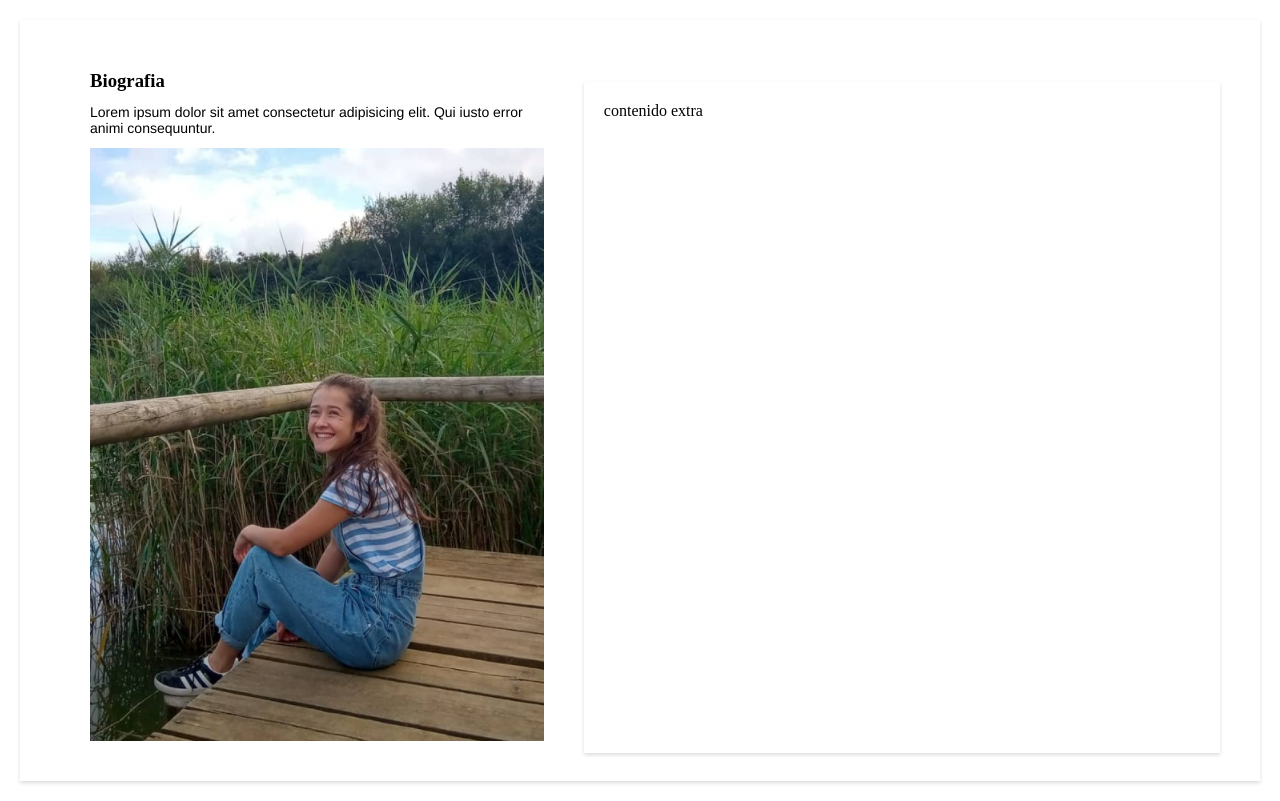
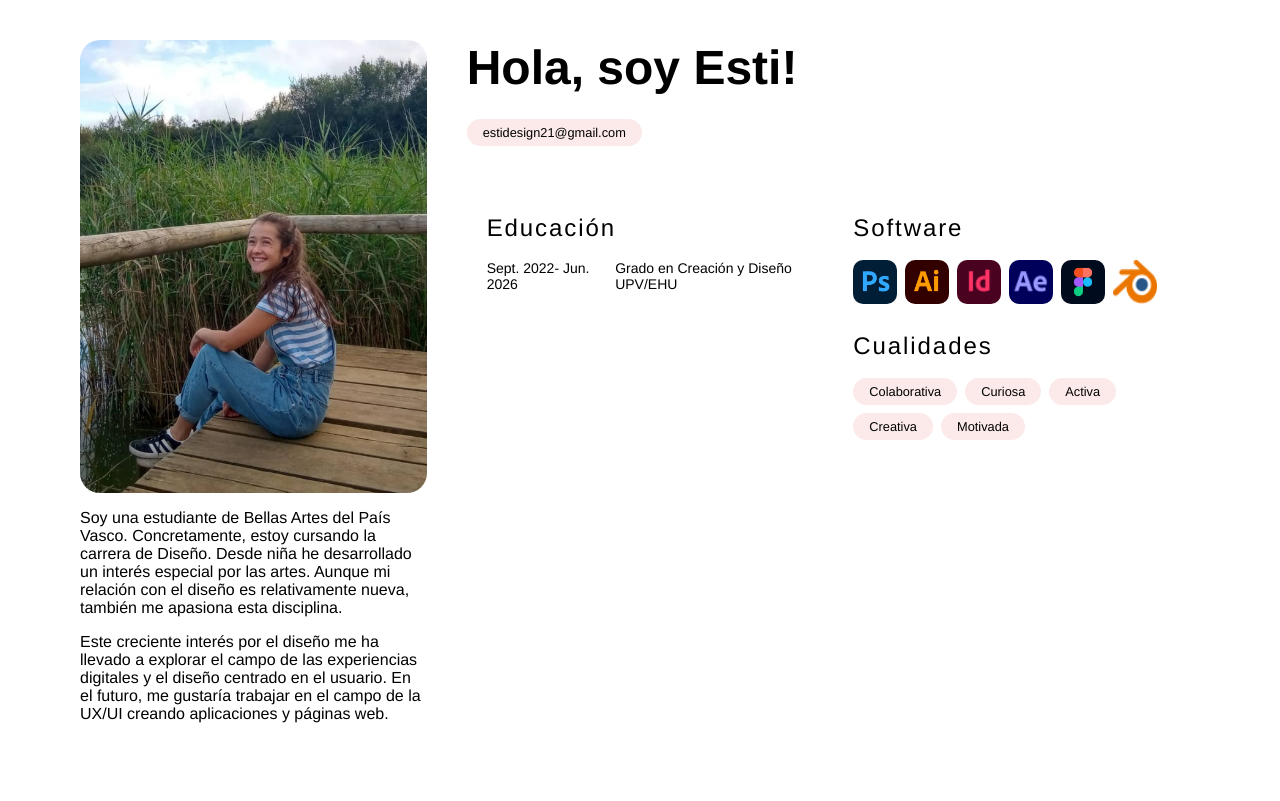
Before and after one commit to esti2127/proyecto-personal, a plain HTML site: page biografia.html in a window 1280 px wide. Drawn offline with Linux system fonts and the light colour scheme.

Commit message:
archivos actualizados

```diff
--- a/biografia.html
+++ b/biografia.html
@@ -1,34 +1,83 @@
 <!DOCTYPE html>
-<html lang="en">
+<html lang="es">
 <head>
   <meta charset="UTF-8">
   <meta name="viewport" content="width=device-width, initial-scale=1.0">
   <link rel="stylesheet" href="main.css">
-  <title>Document</title>
+  <title>Biografia- Esti</title>
 </head>
 
-<body>
+<body class="bio">
 
   <div class="contenido">
 
     <section class="description">
-      <article>
-        <h1 id="biografia">Biografia</h1>
-        <p id="biotext">Lorem ipsum dolor sit amet consectetur
-        adipisicing elit. Qui iusto error animi consequuntur.
-        </p>
 
-        <div class="img">
-          <figure class="contfoto">
-          <img src="fotoBiografia.png" alt="Mi imagen" title="Viaje en globo">
-          </figure>
-        </div>
-
-      </article>
+        <h1 id="biografia">Hola, soy Esti!</h1>
+        <a id="correo" href="estidesign21@gmail.com">estidesign21@gmail.com</a>
 
     </section>
 
-    <aside class="extra">contenido extra</aside>
+    <section class="img">
+
+          <figure class="contfoto">
+          <img src="fotoBiografia.png" alt="Mi imagen" title="foto biografia Esti">
+          </figure>
+
+        <p class="biotext">Soy una estudiante de Bellas Artes del País Vasco. Concretamente, estoy cursando la carrera de Diseño. Desde niña he desarrollado un interés especial por las artes. Aunque mi relación con el diseño es relativamente nueva, también me apasiona esta disciplina.</p>
+        <p class="biotext">Este creciente interés por el diseño me ha llevado a explorar el campo de las experiencias digitales y el diseño centrado en el usuario. En el futuro, me gustaría trabajar en el campo de la UX/UI creando aplicaciones y páginas web.</p>
+
+    </section>
+
+    <section class="skills">
+
+      <div class="educacion">
+
+          <h2 class=" subtitulo">Educación</h2>
+
+          <div class="carrera">
+
+            <p>Sept. 2022- Jun. 2026</p>
+            <p>Grado en Creación y Diseño UPV/EHU</p>
+
+          </div>
+
+      </div>
+
+      <div class="software">
+
+        <h2 class=" subtitulo">Software</h2>
+
+        <div class="software_icons">
+
+          <img class="icono" src="Photoshop.png" title="Ps icon">
+          <img class="icono" src="Illustrator.png" title="Ps icon">
+          <img class="icono" src="InDesign.png" title="Ps icon">
+          <img class="icono" src="After Effects.png" title="Ps icon">
+          <img class="icono" src="Figma.png" title="Ps icon">
+          <img class="icono" src="Blender.png" title="Ps icon">
+
+        </div>
+
+      </div>
+
+      <div class="cualidades">
+
+        <h2 class=" subtitulo"> Cualidades</h2>
+
+        <div class="tags">
+
+          <span class="tag">Colaborativa</span>
+          <span class="tag">Curiosa</span>
+          <span class="tag">Activa</span>
+          <span class="tag">Creativa</span>
+          <span class="tag">Motivada</span>
+
+        </div>
+
+      </div>
+
+    </section>
 
   </div>
 
--- a/main.css
+++ b/main.css
@@ -4,15 +4,159 @@
   box-sizing: border-box;
 }
 
+.bio {
+
+  font-family: Helvetica, sans-serif;
+  background: white;
+  color: black;
+
+}
+
+.contenido {
+  display:flex;
+  flex-direction:column;
+  max-width: 1200px;
+  margin: 0 auto;
+  padding: 32px 20px;
+  gap: 32px;
+}
+
+.description {
+  display:flex;
+  flex-direction: column;
+  gap: 12px;
+}
+
+#biografia {
+  font-size: 3rem;
+  font-weight: 700;
+  margin-bottom: 12px;
+}
+
+#correo, .tag {
+  display:inline-block;
+  text-decoration: none;
+  font-size: 0.8rem;
+  padding: 6px 16px;
+  box-sizing: border-box;
+  border-radius: 20px;
+  background-color: rgb(252, 234, 234);
+  width: fit-content;
+
+
+}
+
+.img {
+
+  display: flex;
+  flex-direction: column;
+  gap: 16px;
+}
+
+.contfoto {
+  width: 100%;
+}
+
+.contfoto img {
+  width:100%;
+  height: auto;
+  display:block;
+  border-radius: 20px;
+  object-fit: cover;
+}
+
+.tags {
+   display: flex;
+  flex-wrap: wrap;
+  gap: 8px;
+
+}
+
+.biotext {
+
+  font-size: 1rem;
+
+}
+
+.skills {
+  display:flex;
+  flex-direction: column;
+  gap:28px;
+
+}
+
+.skills > .educacion, .software, .cualidades {
+
+  display: flex;
+  flex-direction: column;
+  gap: 12px;
+
+}
+
+.subtitulo {
+
+  font-weight: 400;
+  letter-spacing: 0.08em;
+  padding-bottom: 6px;
+
+}
+
+.skills > * {
+
+  font-size: 1 rem;
+
+}
+
+.skills > p {
+
+  margin-top:8px;
+  display:flex;
+  flex-direction: row;
+
+}
+
+.skills > h2 {
+
+  font-weight: 700;
+  margin-bottom: 20px;
+
+}
+
+.carrera {
+
+  display: flex;
+  flex-direction: row;
+  gap: 16px;
+
+}
+
+.software_icons {
+
+  display: flex;
+  flex-wrap: wrap;
+  gap: 8px;
+
+}
+
+.icono {
+
+  width: 44px;
+  height: 44px;
+  border-radius: 10px;
+  display: flex;
+
+}
+
+
 .links {
-  margin: 50px;
+  margin: 25px;
   border: 0.1rem solid;
   border-radius: 8px;
-  padding:20px;
+  padding:8px;
   display:flex;
   flex-direction: column;
-  /*align-items: center;*/
-
+  min-width: min-content;
+  text-align: center;
 
 }
 
@@ -27,78 +171,87 @@
 }
 
 .menu {
-  display:flex;
+
+  width: 100%;
+  padding:20px 32px;
+  /*display:flex;
   flex-direction: column;
   align-items: center;
   background-color: white;
-  font-family: Helvetica, sans-serif;
+  font-family: Helvetica, sans-serif;*/
 
-}
-
-article {
-  overflow: auto;
-  margin:20px;
 }
 
 .nav-links {
   display:flex;
   flex-direction: column;
   list-style: none;
-
+  justify-content: center;
+  font-family: Helvetica, sans-serif;
 
 }
 
 li {
-  margin:12px;
+  margin:8px;
 }
 
 a {
   color: black;
-  font-size:20px;
+  font-size:16px;
+  text-decoration: none;
+
 }
 
 a:hover {
   color: rgb(0, 159, 228);
 }
 
+.portada {
+
+  flex:1;
+  display: flex;
+  flex-direction: column;
+
+}
+
+.portada_texto {
+
+  display: flex;
+  flex-direction: column;
+  padding: 40px 32px 32px;
+  flex: 1;
+  align-items: center;
+  font-family: Helvetica, sans-serif;
+}
+
+.titulo {
+
+  font-size: clamp(3.5rem, 12vw, 9rem);
+  font-weight: 700;
+  line-height: 1;
+  margin-bottom: 20px;
+  width: fit-content;
+}
+
+.anio {
+
+  display: flex;
+  flex-direction: row;
+  justify-content: space-between;
+  font-weight: 700;
+  width: fit-content;
+
+}
+
+.anio > p {
+
+  font-size: 1rem;
+  padding: 8px;
+}
+
 p {
   font-family: Helvetica, sans-serif;
   font-size: 14px;
-}
-
-.contenido {
-  display:flex;
-  flex-direction:column;
-  margin-left:30px;
-  margin-top: 10px;
-}
-
-.contfoto img {
-  max-width:100%;
-  height: auto;
-  display:block;
-}
-
-.description {
-  width: 80%;
-}
-
-#biografia {
-  margin-bottom: 12px;
-}
-
-#biotext {
-  margin-bottom: 12px;
-
-}
-.extra {
-  position: relative;
-  top:12px;
-  width: 100%;
-  box-sizing: border-box;
-  box-shadow: 0 2px 4px 0 gainsboro;
-  padding: 20px;
-
 }
 
 #destacado {
@@ -117,8 +270,8 @@ body {
     flex-direction: column;
     margin:20px;
     padding:20px;
-    box-sizing: border-box;
-    box-shadow: 0 2px 4px 0 gainsboro;
+    /*box-sizing: border-box;*/
+    /*box-shadow: 0 2px 4px 0 gainsboro; */
   }
 
 #form-titulo {
@@ -133,33 +286,123 @@ label {
 
 @media screen and (min-width:768px){/*768 px*/
 
+  .contenido {
+
+    display:grid;
+    grid-template-columns: 1fr 1fr 1fr;
+    grid-template-rows: auto 1fr;
+    gap: 48px 40px;
+    padding: 40px;
+    align-items: start;
+
+  }
+
+  .img {
+
+    grid-column: 1;
+    grid-row: 1 / 3;
+  }
+
+  .description {
+
+    grid-column: 2;
+    grid-row: 1;
+
+  }
+
+  .skills {
+
+    grid-column: 2 / 4;
+    grid-row: 2;
+    display: grid;
+    grid-template-columns: 1fr 1fr;
+    gap: 28px 40px;
+    align-items: start;
+  }
+
+  .educacion {
+
+    grid-column: 1;
+
+  }
+
+  .software {
+
+    grid-column: 2;
+    grid-row: 1;
+
+  }
+
+  .cualidades {
+
+    grid-column: 2;
+    grid-row: 2;
+
+  }
+
+  .bio {
+
+    margin:0;
+    padding:0;
+
+  }
+
+  #biotext {
+    max-width: 480px;
+  }
+
+  .contfoto {
+    max-width: 400px;
+  }
+
   .encabezado {
     flex-direction: row;
     text-align: center;
   }
 
   .menu {
+
     flex-direction: row;
-    text-align: center;
+
+  }
+
+  .portada {
+
+    flex-direction: row;
+
+  }
+
+  .portada_texto {
+    width: 50%;
+
   }
 
   .nav-links {
+
     flex-direction: row;
-    gap:20px;
-    margin-left: 30px;
+    gap:50px;
+
   }
 
-  .contenido {
-    flex-direction: row;
-  }
+  a {
 
-  .extra {
+  font-size:24px;
+
+}
+
+.anio > p {
+
+  font-size: 1.5rem;
+}
+
+
+  .skills {
     margin:20px;
   }
 
   .links {
     flex-direction: row;
-    text-align: center;
+
   }
 
   }
@@ -170,7 +413,18 @@ label {
 
 @media screen and (min-width:992px){}/*992 px*/
 
+.anio > p {
+
+  padding: 16px;
+}
+
+
 
 /* ===================992px======================== */
 
 @media screen and (min-width:992px){}/*992 px*/
+
+.anio > p {
+
+  padding: 20px;
+}
```
Also changed, not shown: index.html (+17 -2 lines), After Effects.png (added), Blender.png (added), Figma.png (added), Illustrator.png (added), InDesign.png (added), Photoshop.png (added).
